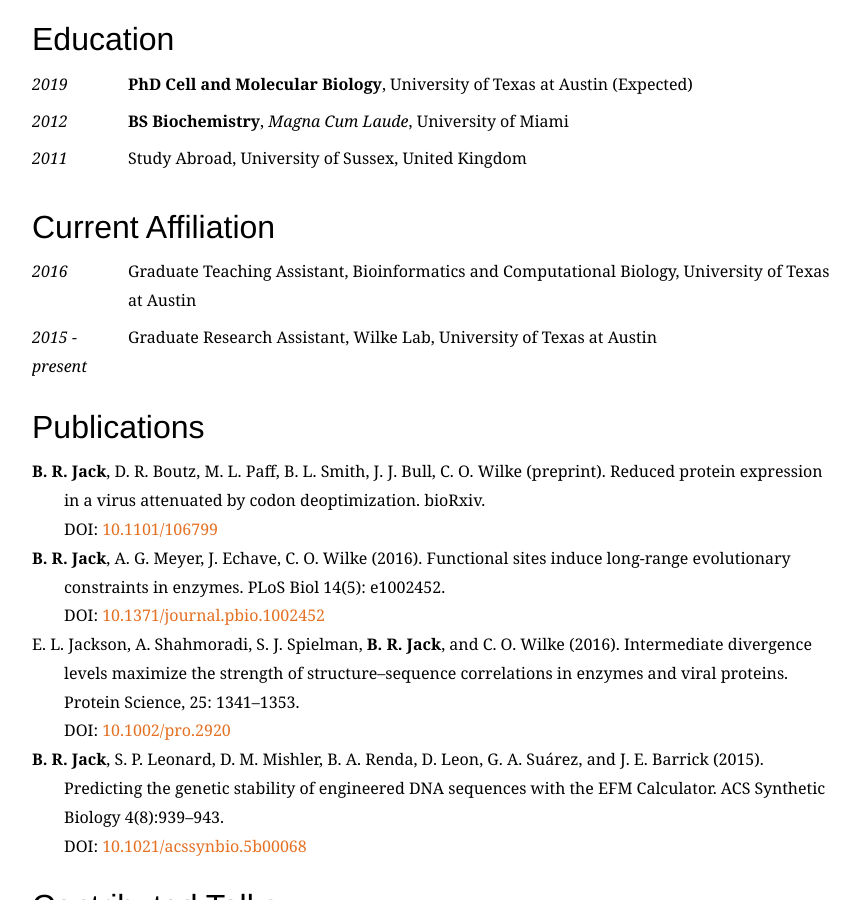
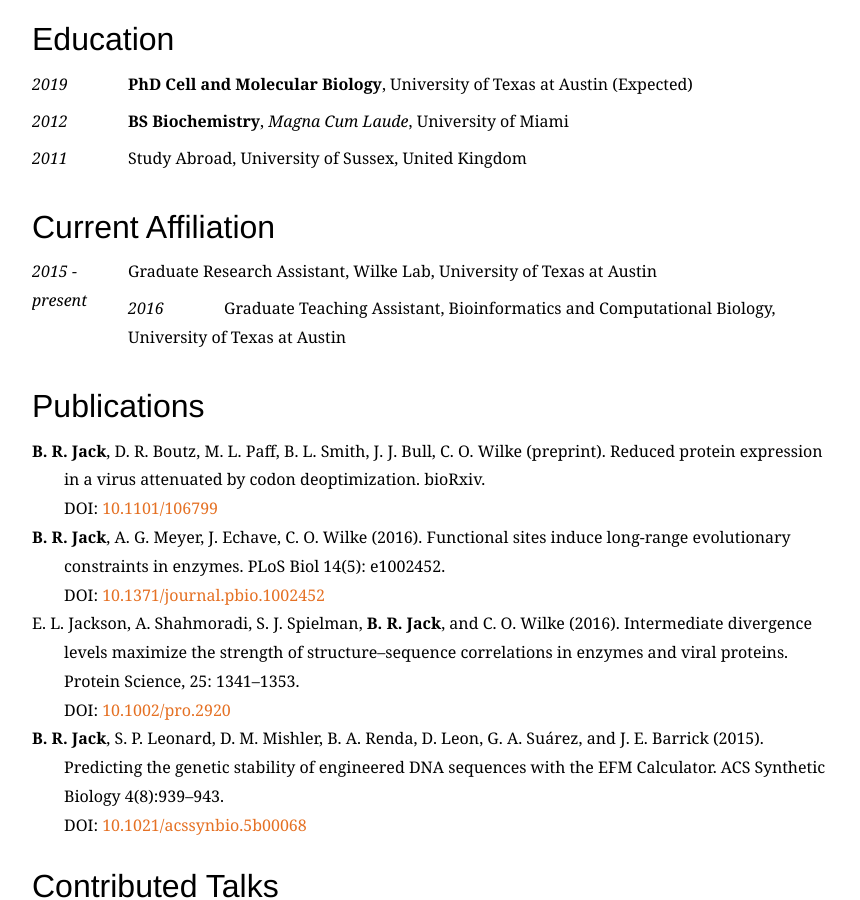
Before and after one commit to benjaminjack/benjaminjack.github.io, a Jekyll site: the page built from cv.html, in a window 1280 px wide and 900 px high, scrolled down 321 px. Shown: the whole window, without its empty margins (208-1068 px from the left). Built offline with Jekyll 4.4.1, drawn with Linux system fonts in a browser that asks for light colours; some web fonts are replaced; comment, search, counter and statistics services are not loaded; part of the change alters nothing that is shown.

```diff
--- a/cv.html
+++ b/cv.html
@@ -17,10 +17,10 @@ layout: default
 
 <h3>Current Affiliation</h3>
 <dl class="cv">
+<dt>2015 - present</dt>
+<dd>Graduate Research Assistant, Wilke Lab, University of Texas at Austin</dd>
 <dt>2016</dt>
 <dd>Graduate Teaching Assistant, Bioinformatics and Computational Biology, University of Texas at Austin</dd>
-<dt>2015 - present</dt>
-<dd>Graduate Research Assistant, Wilke Lab, University of Texas at Austin</dd>
 </dl>
 
 <h3>Publications</h3>
```
